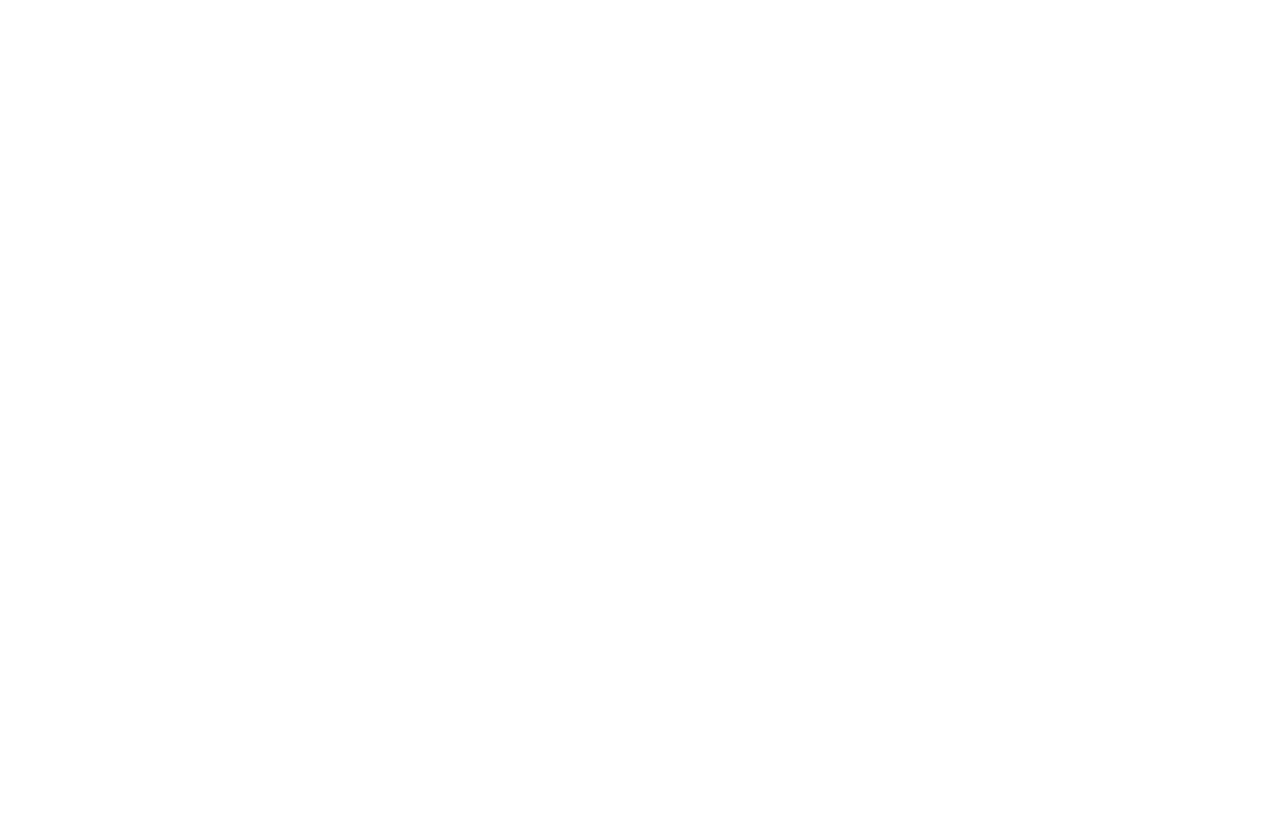
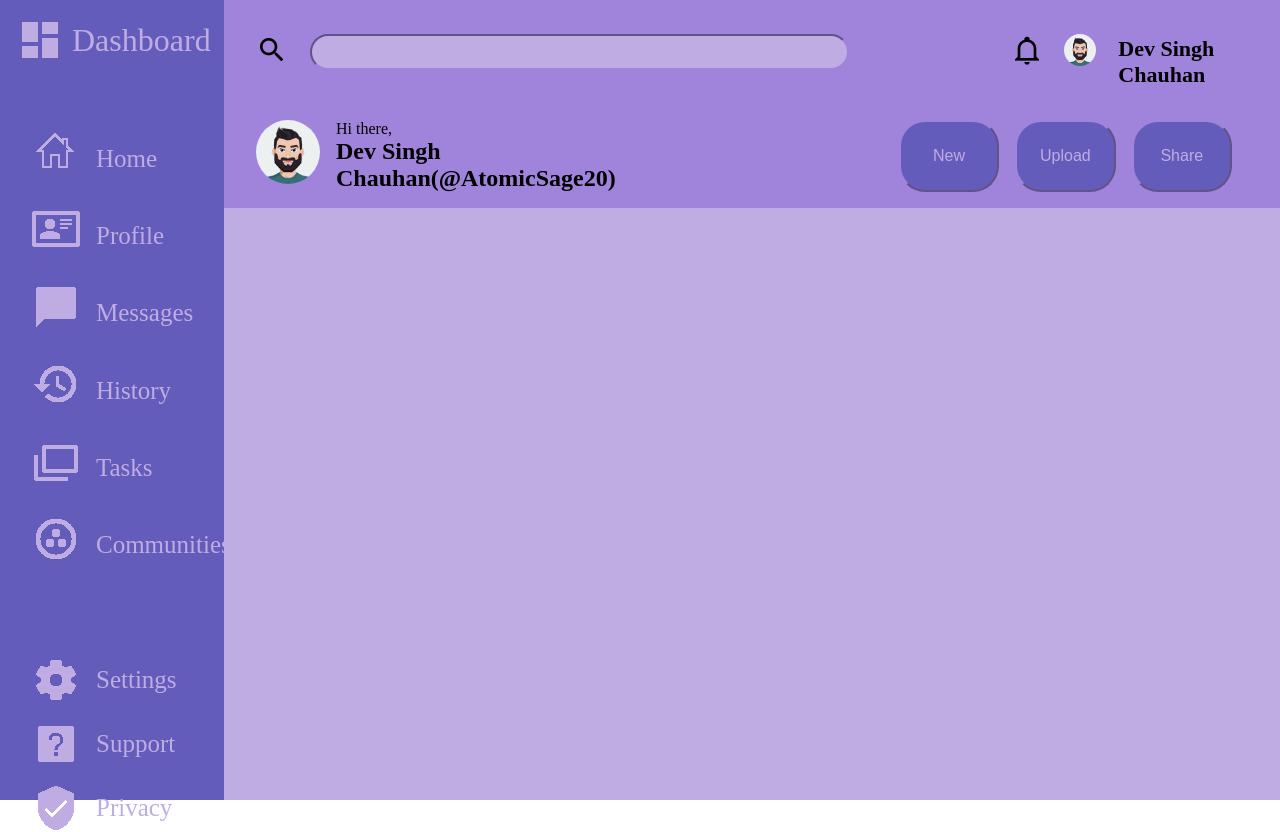
Before and after one commit to AtomicSage22/Admin-Dashboard, a plain HTML site: page index.html in a window 1280 px wide. Before the commit the page ends 800 px from the top, so only its background shows below. Drawn offline with Linux system fonts and the light colour scheme.

Commit message:
finished sidebar and header

```diff
--- a/index.html
+++ b/index.html
@@ -8,6 +8,53 @@
     <link rel="stylesheet" href="style.css">
 </head>
 <body>
-
+    <div class="side-bar">
+        <div class="logo">
+            <img src="/Assets/dashboard.png" alt="">
+            <p>Dashboard</p>
+        </div>
+        <div class="nav">
+            <img src="assets/home.png" alt="">
+            <p>Home</p>
+            <img src="Assets/profile.png" alt="">
+            <p>Profile</p>
+            <img src="Assets/message.png" alt="">
+            <p>Messages</p>
+            <img src="Assets/history.png" alt="">
+            <p>History</p>
+            <img src="Assets/tasks.png" alt="">
+            <p>Tasks</p>
+            <img src="Assets/community.png" alt="">
+            <p>Communities</p>
+        </div>
+        <div class="support">
+            <img src="assets/settings.png" alt="">
+            <p>Settings</p>
+            <img src="Assets/support.png" alt="">
+            <p>Support</p>
+            <img src="Assets/privacy.png" alt="">
+            <p>Privacy</p>
+        </div>
+    </div>
+    <div class="header">
+        <div class="row1">
+            <img src="assets/magnify.png" class="search" alt="">
+            <input type="text" class="input">
+            <img src="Assets/bell.png" class="bell" alt="">
+            <img src="assets/avatar.png" class="avatar" alt="">
+            <p class="username">Dev Singh Chauhan</p>
+        </div>
+        <div class="row2">
+            <img src="assets/avatar.png" class="avatar-big" alt="">
+            <div class="introduction">
+                <p>Hi there,</p>
+                <h2>Dev Singh Chauhan(@AtomicSage20)</h2>
+            </div>
+            <button class="new">New</button>
+            <button class="upload">Upload</button>
+            <button class="share">Share</button>
+        </div>
+    </div>
+    <div class="main-content"></div>
 </body>
 </html>
--- a/style.css
+++ b/style.css
@@ -1,4 +1,181 @@
 *{
     margin: 0;
     padding: 0;
+    --sidecolor: #BFACE2;
+    --rowheight: 2rem;
 }
+
+body{
+    height: 100vh;
+    width: 100vw;
+    display: grid;
+    grid-template-columns: 1fr 5fr;
+    grid-template-rows: 1fr 4fr;
+    grid-template-areas:
+    "side-bar header"
+    "side-bar main-content";
+}
+
+.side-bar{
+    background-color: #645CBB;
+    grid-area: side-bar;
+    display: grid;
+    grid-template-rows: 3rem 30rem 9rem ;
+    grid-template-areas:
+    "logo"
+    "nav"
+    "support";
+    padding: 1rem;
+    gap: 3rem;
+}
+
+.header{
+    background-color: #A084DC;
+    grid-area: header;
+}
+
+.main-content{
+    background-color: #BFACE2;
+    grid-area: main-content;
+}
+
+.logo{
+    grid-area: logo;
+    display: grid;
+    font-size: 2rem;
+    grid-template-columns: 3rem 6rem;
+    grid-template-areas: "image dashboard";
+    gap: .5rem;
+}
+
+.logo img{
+    grid-area: image;
+
+}
+
+.logo p{
+    grid-area: dashboard;
+    align-self: center;
+    color: var(--sidecolor)
+}
+
+.nav{
+    grid-area: nav;
+    display: grid;
+    grid-template-columns: 3rem 6rem;
+    grid-template-rows: repeat(6, 1fr);
+    gap: 1rem;
+    padding: 1rem;
+}
+
+.nav p{
+    color: var(--sidecolor);
+    align-self: center;
+    font-size: 25px;
+}
+
+.support{
+    grid-area: support;
+    display: grid;
+    grid-template-columns: 3rem 6rem;
+    grid-template-rows: repeat(3, 1fr);
+    gap: 1rem;
+    padding: 1rem;
+}
+
+.support p{
+    color: var(--sidecolor);
+    font-size: 25PX;
+    align-self: center;
+}
+
+.header{
+    display: grid;
+    grid-template-rows: 1fr 1fr;
+    grid-template-areas:
+    "row1"
+    "row2";
+}
+
+.row1{
+    padding: 1rem 2rem;
+    padding-right: 0;
+    grid-area: row1;
+    display: grid;
+    grid-template-columns: 1fr 10fr 3fr 1fr 1fr 3fr;
+    grid-template-areas: "search input . bell avatar username";
+    align-content: center;
+}
+
+.search{
+    grid-area: search;
+    height: var(--rowheight);
+}
+
+.input{
+    grid-area: input;
+    height: var(--rowheight);
+    border-radius: 1.625rem;
+    border-color: #A084DC;
+    background-color: #BFACE2;
+}
+
+.bell{
+    grid-area: bell;
+    height: var(--rowheight);
+}
+.avatar{
+    grid-area: avatar;
+    height: var(--rowheight);
+    border-radius: 50%;
+}
+
+.username{
+    grid-area: username;
+    height: var(--rowheight);
+    font-size: 22px;
+    font-weight: bolder;
+    align-self: center;
+}
+
+.row2{
+    grid-area: row2;
+    display: grid;
+    grid-template-columns: 1fr 5fr 5fr 2fr 2fr 2fr;
+    grid-template-areas: "avatar intro . new upload share";
+    padding: 1rem 2rem;
+    padding-right: 3rem;
+    align-content: center;
+    gap: 1rem;
+}
+
+.row2 button{
+    border-radius: 1.625rem;
+    border-color: #A084DC;
+    background-color: #645CBB;
+    color: #BFACE2;
+    font-size: 1rem;
+}
+
+.avatar-big{
+    height: 4rem;
+    border-radius: 50%;
+    grid-area: avatar;
+}
+
+.introduction{
+    grid-area: intro;
+    align-self:center;
+}
+
+.new{
+    grid-area: new;
+}
+
+.upload{
+    grid-area: upload;
+}
+
+.share{
+    grid-area: share;
+}
```
Also changed, not shown: Assets/avatar.png (added), Assets/bell.png (added), Assets/community.png (added), Assets/dashboard.png (added), Assets/history.png (added), Assets/home.png (added), Assets/magnify.png (added), Assets/message.png (added), Assets/privacy.png (added), Assets/profile.png (added), Assets/settings.png (added), Assets/support.png (added), Assets/tasks.png (added).
